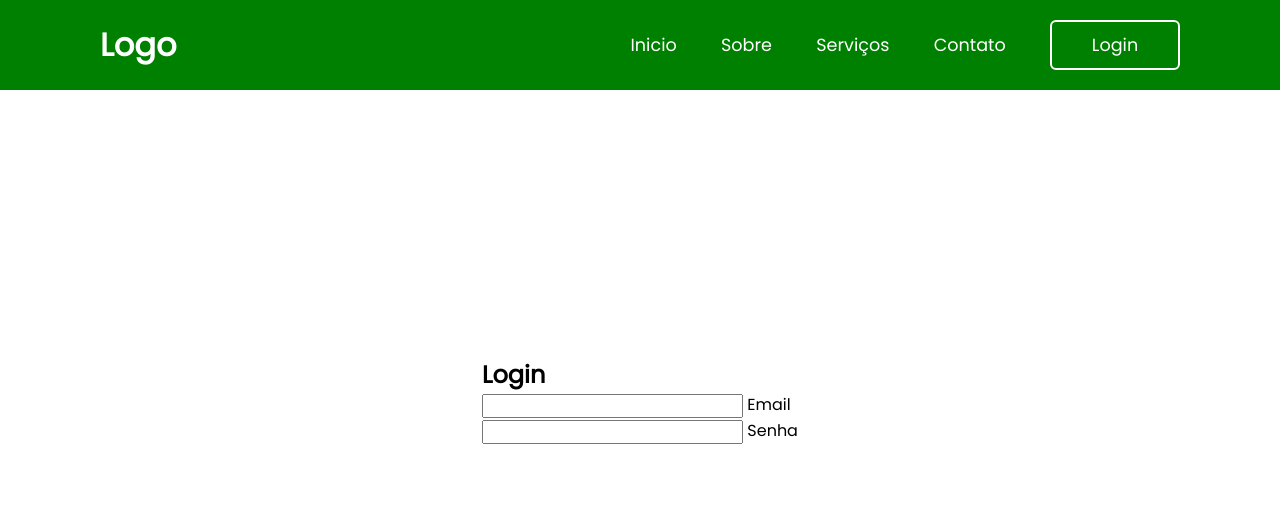
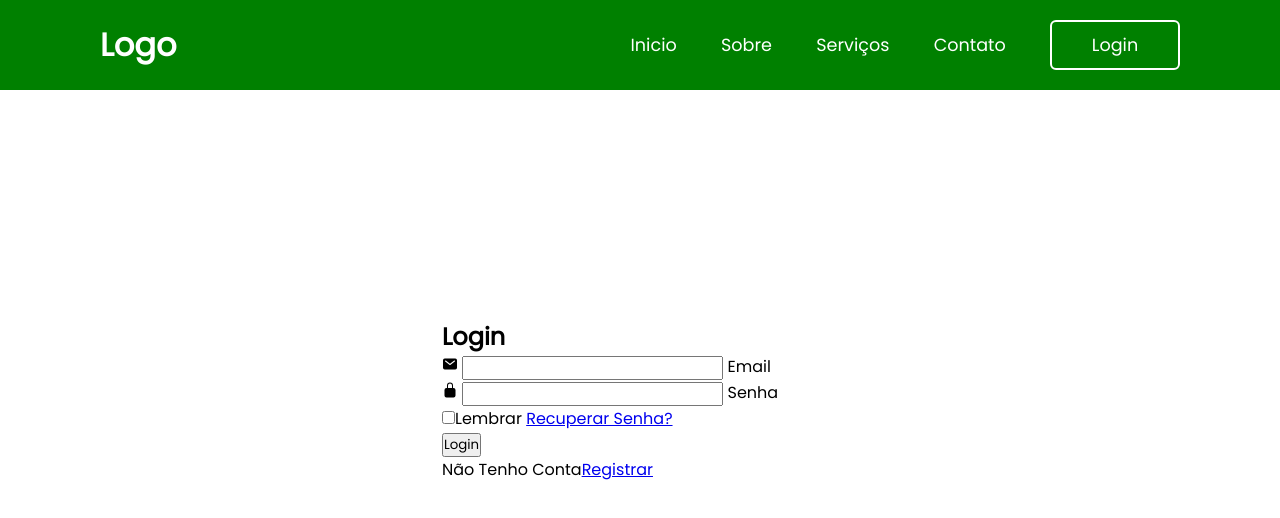
Before and after one commit to EdneyAraujo/front_login_registro, a plain HTML site: page index.html in a window 1280 px wide. Drawn offline with nearby package versions, Linux system fonts and the light colour scheme.

Commit message:
Inicio Formulario

```diff
--- a/index.html
+++ b/index.html
@@ -27,19 +27,28 @@
                 <h2>Login</h2>
                 <form action="#">
                     <div class="input-box">
-                        <samp class="icon"></samp>
+                        <samp class="icon"><ion-icon name="mail"></ion-icon></samp>
                         <input type="email" required>
                         <label>Email</label>
                     </div>
                     <div class="input-box">
-                        <samp class="icon"></samp>
+                        <samp class="icon"><ion-icon name="lock-closed"></ion-icon></samp>
                         <input type="password" required>
                         <label>Senha</label>
+                    </div>
+                    <div class="remember-forgot">
+                        <label><input type="checkbox">Lembrar</label>
+                        <a href="#">Recuperar Senha?</a>
+                    </div>
+                    <button type="submit" class="btn">Login</button>
+                    <div class="login-register">
+                        <p>Não Tenho Conta<a href="#" class="register-link">Registrar</a></p>
                     </div>
                 </form>
             </div>
         </div>
-
-
+        <script src="script.js"></script>
+        <script type="module" src="https://unpkg.com/ionicons@7.1.0/dist/ionicons/ionicons.esm.js"></script>
+        <script nomodule src="https://unpkg.com/ionicons@7.1.0/dist/ionicons/ionicons.js"></script>
     </body>
 </html>
--- a/style.css
+++ b/style.css
@@ -83,3 +83,13 @@ header {
     background: #fff;
     color: #162938;
 }
+
+.wrapper{
+    position: relative;
+    width: 400px;
+    height: 440;
+    background: transparent;
+    border: 2px solid rgba(255, 255, 255, .5);
+    border-radius: 20px;
+    backdrop-filter: blur(20px);
+}
```
